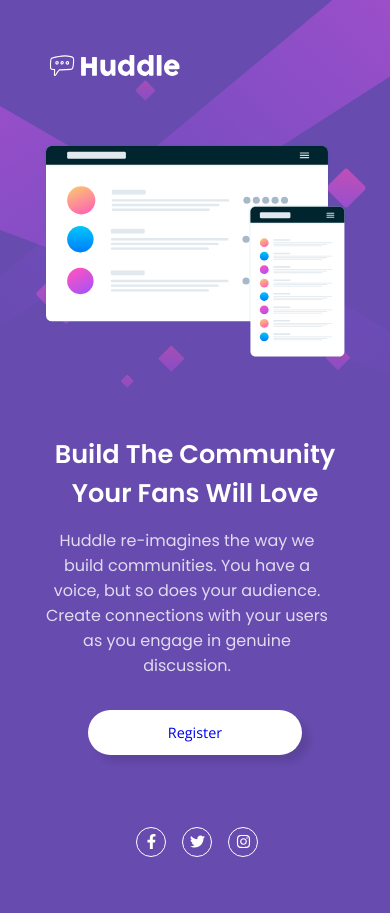
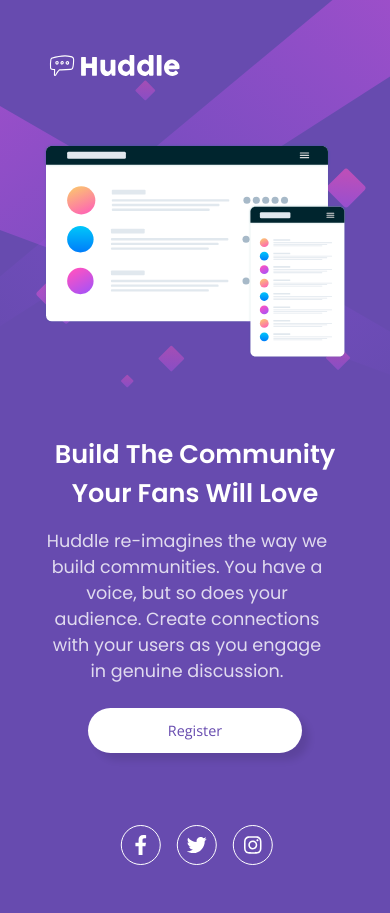
Before and after one commit to bronsooonn/huddle-landing-page, a plain HTML site: page index.html in a window 390 px wide. Drawn offline with nearby package versions, Linux system fonts and the light colour scheme.

Commit message:
some changes in css

```diff
--- a/css/main.scss
+++ b/css/main.scss
@@ -30,12 +30,16 @@ main {
     padding: 4rem 5rem;
     height: 100%;
     width: 100%;
+
+    .huddle__icon {
+        width: 250px;
+    }
 }
 
 .container {
     display: flex;
     width: 100%;
-    margin-top: 4rem;
+    margin-top: 7rem;
 
     .huddle__hero {
         width: 68%;
@@ -56,6 +60,7 @@ main {
         .content__h1 {
             color: white;
             line-height: 1.5;
+            padding-right: 5rem;
             font-size: clamp(1.5rem, 10vw, 2.5rem);
             font-family: var(--poppins-font-family);
         }
@@ -67,17 +72,20 @@ main {
             margin-top: 1rem;
             padding-right: 1rem;
             font-weight: 400;
+            font-size: 1.1em;
         }
 
         .content__button {
             background-color: white;
             border-radius: 3rem;
             text-decoration: none;
-            padding: 1rem 3rem;
+            padding: .8rem 4rem;
             display: inline-block;
-            margin-top: 2rem;
+            margin-top: 1.5rem;
+            color: var(--Violet);
             font-family: var(--opens-font-family);
             font-weight: 400;
+            font-size: 1.1em;
             box-shadow: .5em .5em .5em rgba(0, 0, 0, 0.1);
             transition: .1s linear;
 
@@ -94,10 +102,16 @@ main {
     position: absolute;
     right: 0;
     bottom: 0;
-    margin-right: 5rem;
-    margin-bottom: 3rem;
+    margin-right: 7rem;
+    margin-bottom: 2.5rem;
 
-    .socmed--icon {
+    .socmed__list {
+        display: flex;
+
+        .socmed__items {
+            list-style-type: none;
+
+            .socmed__icon {
                 height: 40px;
                 width: 40px;
                 color: white;
@@ -112,21 +126,44 @@ main {
                 &:hover {
                     border: 1px solid magenta;
 
-            .socmed--icon--size {
+                    .socmed__icon--size {
                         path {
                             fill: magenta;
                         }
                     }
                 }
-    }
 
-    .socmed--icon--size {
+                &--size {
                     height: 20px;
                     width: 20px;
                 }
             }
+        }
+    }
+}
 
+@media only screen and (max-width:1440px) {
 
+    main {
+        .huddle__icon {
+            width: 180px;
+        }
+    }
+
+    .container {
+        margin-top: 4.7rem;
+
+        .huddle__hero {
+            width: 60%;
+        }
+
+        .huddle__content {
+            margin: 0 0 0 3rem;
+        }
+
+    }
+
+}
 
 @media only screen and (max-width: 768px) {
 
@@ -143,11 +180,11 @@ main {
         display: flex;
         position: relative;
         top: 13rem;
+        left: 50%;
         text-align: center;
-        justify-content: center;
-        transform: translateX(50px);
+        transform: translateX(-15%);
 
-        .socmed--icon {
+        .socmed__icon {
             margin-bottom: 5rem;
         }
     }
@@ -169,6 +206,10 @@ main {
 
             .content__button {
                 padding: 1rem 7rem;
+            }
+
+            .content__h1 {
+                padding: 0;
             }
         }
     }
@@ -205,17 +246,22 @@ main {
 
     .huddle__socmed {
         top: 8rem;
+        display: flex;
+        justify-content: center;
+        transform:translateX(-45%);
 
-        .socmed--icon {
+        .socmed__icon {
             height: 30px;
             width: 30px;
             margin-bottom: 3rem;
-        }
 
-        .socmed--icon--size {
+            &--size {
                 height: 15px;
                 width: 15px;
             }
         }
 
+
     }
+
+}
--- a/index.html
+++ b/index.html
@@ -27,11 +27,17 @@
         </div>
 
         <div class="huddle__socmed">
-            <a href="#" class="socmed--icon"><svg aria-hidden="true" focusable="false" data-prefix="fab" data-icon="facebook-f" class="socmed--icon--size svg-inline--fa fa-facebook-f fa-w-10" role="img" xmlns="http://www.w3.org/2000/svg" viewBox="0 0 320 512"><path fill="white" d="M279.14 288l14.22-92.66h-88.91v-60.13c0-25.35 12.42-50.06 52.24-50.06h40.42V6.26S260.43 0 225.36 0c-73.22 0-121.08 44.38-121.08 124.72v70.62H22.89V288h81.39v224h100.17V288z"></path></svg></a>
-
-            <a href="#" class="socmed--icon"><svg aria-hidden="true" focusable="false" data-prefix="fab" data-icon="twitter" class="socmed--icon--size svg-inline--fa fa-twitter fa-w-16" role="img" xmlns="http://www.w3.org/2000/svg" viewBox="0 0 512 512"><path fill="white" d="M459.37 151.716c.325 4.548.325 9.097.325 13.645 0 138.72-105.583 298.558-298.558 298.558-59.452 0-114.68-17.219-161.137-47.106 8.447.974 16.568 1.299 25.34 1.299 49.055 0 94.213-16.568 130.274-44.832-46.132-.975-84.792-31.188-98.112-72.772 6.498.974 12.995 1.624 19.818 1.624 9.421 0 18.843-1.3 27.614-3.573-48.081-9.747-84.143-51.98-84.143-102.985v-1.299c13.969 7.797 30.214 12.67 47.431 13.319-28.264-18.843-46.781-51.005-46.781-87.391 0-19.492 5.197-37.36 14.294-52.954 51.655 63.675 129.3 105.258 216.365 109.807-1.624-7.797-2.599-15.918-2.599-24.04 0-57.828 46.782-104.934 104.934-104.934 30.213 0 57.502 12.67 76.67 33.137 23.715-4.548 46.456-13.32 66.599-25.34-7.798 24.366-24.366 44.833-46.132 57.827 21.117-2.273 41.584-8.122 60.426-16.243-14.292 20.791-32.161 39.308-52.628 54.253z"></path></svg></a>
-
-            <a href="#" class="socmed--icon"><svg aria-hidden="true" focusable="false" data-prefix="fab" data-icon="instagram" class="socmed--icon--size svg-inline--fa fa-instagram fa-w-14" role="img" xmlns="http://www.w3.org/2000/svg" viewBox="0 0 448 512"><path fill="white" d="M224.1 141c-63.6 0-114.9 51.3-114.9 114.9s51.3 114.9 114.9 114.9S339 319.5 339 255.9 287.7 141 224.1 141zm0 189.6c-41.1 0-74.7-33.5-74.7-74.7s33.5-74.7 74.7-74.7 74.7 33.5 74.7 74.7-33.6 74.7-74.7 74.7zm146.4-194.3c0 14.9-12 26.8-26.8 26.8-14.9 0-26.8-12-26.8-26.8s12-26.8 26.8-26.8 26.8 12 26.8 26.8zm76.1 27.2c-1.7-35.9-9.9-67.7-36.2-93.9-26.2-26.2-58-34.4-93.9-36.2-37-2.1-147.9-2.1-184.9 0-35.8 1.7-67.6 9.9-93.9 36.1s-34.4 58-36.2 93.9c-2.1 37-2.1 147.9 0 184.9 1.7 35.9 9.9 67.7 36.2 93.9s58 34.4 93.9 36.2c37 2.1 147.9 2.1 184.9 0 35.9-1.7 67.7-9.9 93.9-36.2 26.2-26.2 34.4-58 36.2-93.9 2.1-37 2.1-147.8 0-184.8zM398.8 388c-7.8 19.6-22.9 34.7-42.6 42.6-29.5 11.7-99.5 9-132.1 9s-102.7 2.6-132.1-9c-19.6-7.8-34.7-22.9-42.6-42.6-11.7-29.5-9-99.5-9-132.1s-2.6-102.7 9-132.1c7.8-19.6 22.9-34.7 42.6-42.6 29.5-11.7 99.5-9 132.1-9s102.7-2.6 132.1 9c19.6 7.8 34.7 22.9 42.6 42.6 11.7 29.5 9 99.5 9 132.1s2.7 102.7-9 132.1z"></path></svg></a>
+            <ul class="socmed__list">
+                <li class="socmed__items">
+                    <a href="#" class="socmed__icon"><svg aria-hidden="true" focusable="false" data-prefix="fab" data-icon="facebook-f" class="socmed__icon--size svg-inline--fa fa-facebook-f fa-w-10" role="img" xmlns="http://www.w3.org/2000/svg" viewBox="0 0 320 512"><path fill="white" d="M279.14 288l14.22-92.66h-88.91v-60.13c0-25.35 12.42-50.06 52.24-50.06h40.42V6.26S260.43 0 225.36 0c-73.22 0-121.08 44.38-121.08 124.72v70.62H22.89V288h81.39v224h100.17V288z"></path></svg></a>
+                </li>
+                <li class="socmed__items">
+                    <a href="#" class="socmed__icon"><svg aria-hidden="true" focusable="false" data-prefix="fab" data-icon="twitter" class="socmed__icon--size svg-inline--fa fa-twitter fa-w-16" role="img" xmlns="http://www.w3.org/2000/svg" viewBox="0 0 512 512"><path fill="white" d="M459.37 151.716c.325 4.548.325 9.097.325 13.645 0 138.72-105.583 298.558-298.558 298.558-59.452 0-114.68-17.219-161.137-47.106 8.447.974 16.568 1.299 25.34 1.299 49.055 0 94.213-16.568 130.274-44.832-46.132-.975-84.792-31.188-98.112-72.772 6.498.974 12.995 1.624 19.818 1.624 9.421 0 18.843-1.3 27.614-3.573-48.081-9.747-84.143-51.98-84.143-102.985v-1.299c13.969 7.797 30.214 12.67 47.431 13.319-28.264-18.843-46.781-51.005-46.781-87.391 0-19.492 5.197-37.36 14.294-52.954 51.655 63.675 129.3 105.258 216.365 109.807-1.624-7.797-2.599-15.918-2.599-24.04 0-57.828 46.782-104.934 104.934-104.934 30.213 0 57.502 12.67 76.67 33.137 23.715-4.548 46.456-13.32 66.599-25.34-7.798 24.366-24.366 44.833-46.132 57.827 21.117-2.273 41.584-8.122 60.426-16.243-14.292 20.791-32.161 39.308-52.628 54.253z"></path></svg></a>
+                </li>
+                <li class="socmed__items">
+                    <a href="#" class="socmed__icon"><svg aria-hidden="true" focusable="false" data-prefix="fab" data-icon="instagram" class="socmed__icon--size svg-inline--fa fa-instagram fa-w-14" role="img" xmlns="http://www.w3.org/2000/svg" viewBox="0 0 448 512"><path fill="white" d="M224.1 141c-63.6 0-114.9 51.3-114.9 114.9s51.3 114.9 114.9 114.9S339 319.5 339 255.9 287.7 141 224.1 141zm0 189.6c-41.1 0-74.7-33.5-74.7-74.7s33.5-74.7 74.7-74.7 74.7 33.5 74.7 74.7-33.6 74.7-74.7 74.7zm146.4-194.3c0 14.9-12 26.8-26.8 26.8-14.9 0-26.8-12-26.8-26.8s12-26.8 26.8-26.8 26.8 12 26.8 26.8zm76.1 27.2c-1.7-35.9-9.9-67.7-36.2-93.9-26.2-26.2-58-34.4-93.9-36.2-37-2.1-147.9-2.1-184.9 0-35.8 1.7-67.6 9.9-93.9 36.1s-34.4 58-36.2 93.9c-2.1 37-2.1 147.9 0 184.9 1.7 35.9 9.9 67.7 36.2 93.9s58 34.4 93.9 36.2c37 2.1 147.9 2.1 184.9 0 35.9-1.7 67.7-9.9 93.9-36.2 26.2-26.2 34.4-58 36.2-93.9 2.1-37 2.1-147.8 0-184.8zM398.8 388c-7.8 19.6-22.9 34.7-42.6 42.6-29.5 11.7-99.5 9-132.1 9s-102.7 2.6-132.1-9c-19.6-7.8-34.7-22.9-42.6-42.6-11.7-29.5-9-99.5-9-132.1s-2.6-102.7 9-132.1c7.8-19.6 22.9-34.7 42.6-42.6 29.5-11.7 99.5-9 132.1-9s102.7-2.6 132.1 9c19.6 7.8 34.7 22.9 42.6 42.6 11.7 29.5 9 99.5 9 132.1s2.7 102.7-9 132.1z"></path></svg></a>
+                </li>
+            </ul>
         </div>
     </main>
 </body>
```
Also changed, not shown: css/main.css, 1 other file. Lines whose indentation alone changed are shown as unchanged.
